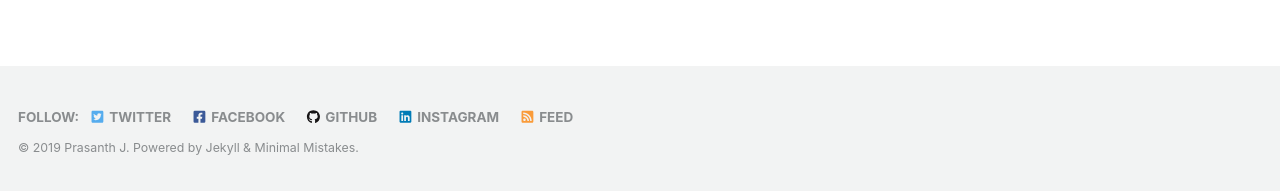
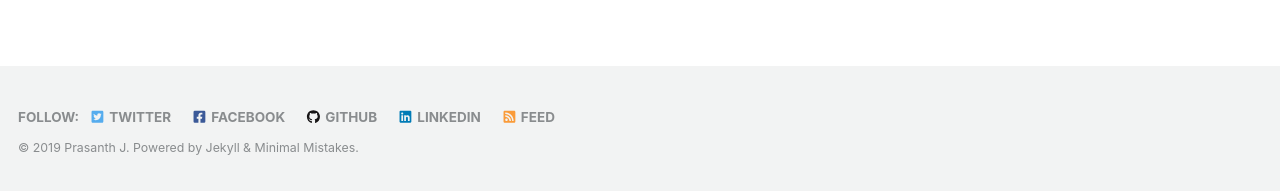
Before and after one commit to PrasanthJayaraman/PrasanthJayaraman.github.io, a Jekyll site: the page built from index.html, in a window 1280 px wide and 900 px high, scrolled down 183 px. Shown: the part 706-897 px from the top of the window. Built offline with Jekyll 4.4.1, drawn with Linux system fonts in a browser that asks for light colours; cached includes are drawn as plain includes; nearby versions of some CDN libraries; the list of posts is cut into pages by our own code.

Commit message:
Updated about me and configuration of config.yaml

```diff
--- a/_config.yml
+++ b/_config.yml
@@ -140,7 +140,7 @@ footer:
     - label: "GitHub"
       icon: "fab fa-fw fa-github"
       url: "https://github.com/PrasanthJayaraman"
-    - label: "Instagram"
+    - label: "LinkedIn"
       icon: "fab fa-fw fa-linkedin"
       url: "https://www.linkedin.com/in/prasanthjayaraman/"
 
```
